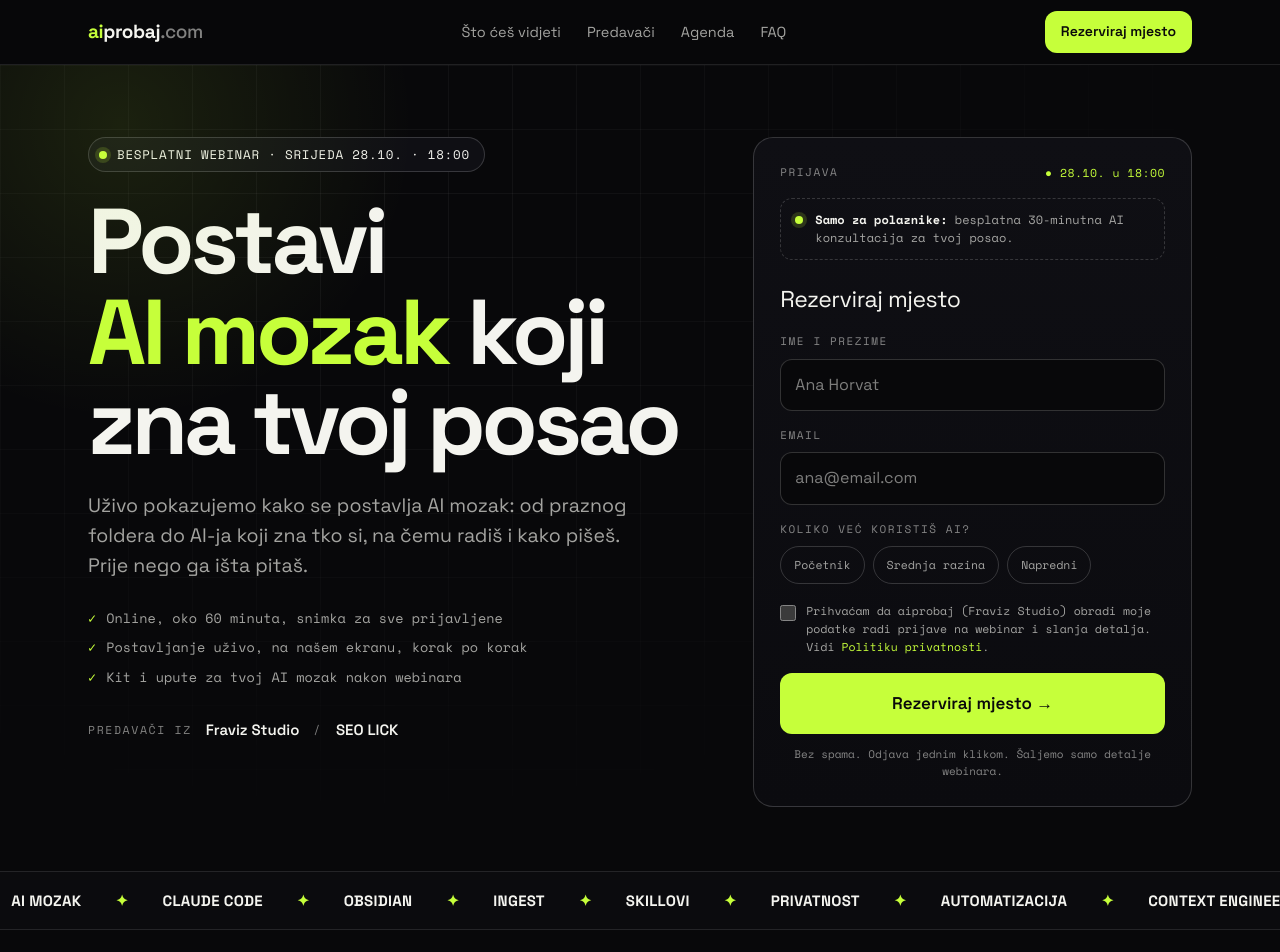
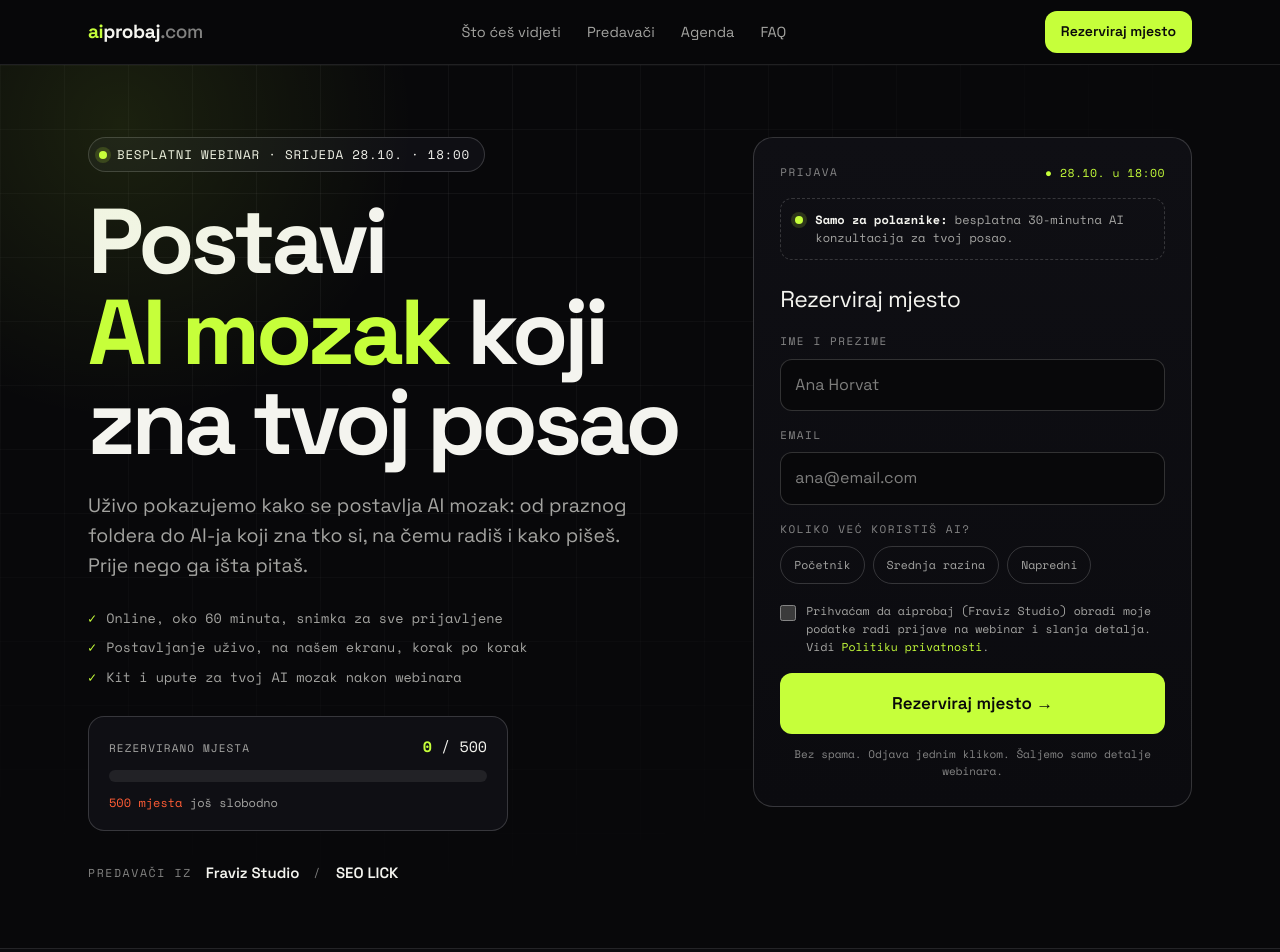
Before and after one commit to Smashzrrr/aiprobaj, a Next.js app: page /ai-mozak in a window 1280 px wide. Shown: the top 952 px of the page. Built offline with nearby package versions, Linux system fonts and the light colour scheme; no server answers.

Commit message:
Brojac /ai-mozak: 1-500, waitlist od 22.07. + ai-mozak prijave

```diff
--- a/app/ai-mozak/ai-mozak.css
+++ b/app/ai-mozak/ai-mozak.css
@@ -30,6 +30,15 @@
 .am .hero p.lead{margin-top:24px;max-width:560px;font-size:clamp(17px,2vw,19.5px);color:var(--ink-mut)}
 .am .checks{list-style:none;margin-top:26px;display:grid;gap:9px;font-family:var(--font-m);font-size:13.5px;color:var(--ink-mut)}
 .am .checks li:before{content:"✓";color:var(--accent);margin-right:10px}
+.am .spots{margin-top:28px;max-width:420px;background:var(--bg2);border:1px solid var(--line2);border-radius:16px;padding:18px 20px}
+.am .spots-row{display:flex;justify-content:space-between;align-items:baseline;margin-bottom:11px}
+.am .spots-l{font-family:var(--font-m);font-size:11px;letter-spacing:.1em;text-transform:uppercase;color:var(--ink-mut)}
+.am .spots-c{font-family:var(--font-m);font-size:15px;color:var(--ink)}
+.am .spots-n{color:var(--accent);font-weight:700}
+.am .spots-track{height:12px;border-radius:999px;background:rgba(255,255,255,.08);overflow:hidden}
+.am .spots-fill{height:100%;border-radius:999px;background:linear-gradient(90deg,var(--accent),#a6e400);transition:width .5s ease}
+.am .spots-t{margin-top:12px;font-family:var(--font-m);font-size:12px;color:var(--ink-mut)}
+.am .spots-hot{color:var(--hot,var(--accent))}
 .am .from{margin-top:30px;display:flex;align-items:center;gap:14px;font-family:var(--font-m);font-size:11.5px;letter-spacing:.14em;color:var(--ink-dim);text-transform:uppercase}
 .am .from b{font-family:var(--font-g);font-size:15px;letter-spacing:0;text-transform:none;color:var(--ink);font-weight:600}
 .am .card{background:linear-gradient(180deg,var(--bg2),#0b0b0f);border:1px solid var(--line2);border-radius:20px;padding:26px}
--- a/app/ai-mozak/page.tsx
+++ b/app/ai-mozak/page.tsx
@@ -2,6 +2,7 @@ import type { Metadata } from "next";
 import Image from "next/image";
 import Link from "next/link";
 import AiMozakForm from "@/components/AiMozakForm";
+import AiMozakSpots from "@/components/AiMozakSpots";
 import { AI_MOZAK } from "@/lib/webinar";
 import "./ai-mozak.css";
 
@@ -97,6 +98,7 @@ export default function AiMozakPage() {
               <li>Postavljanje uživo, na našem ekranu, korak po korak</li>
               <li>Kit i upute za tvoj AI mozak nakon webinara</li>
             </ul>
+            <AiMozakSpots />
             <div className="from">
               Predavači iz <b>Fraviz Studio</b> / <b>SEO LICK</b>
             </div>
--- /dev/null
+++ b/app/api/mjesta-ai-mozak/route.ts
@@ -0,0 +1,35 @@
+import { NextResponse } from "next/server";
+import { supabaseAdmin } from "@/lib/supabase";
+import { AI_MOZAK } from "@/lib/webinar";
+
+export const runtime = "nodejs";
+export const dynamic = "force-dynamic";
+
+// Brojac za /ai-mozak. Vraca samo broj, nikad podatke o prijavama.
+// Broji: izvor = "ai-mozak" (sve, bez datuma) + izvor = "waitlist" od
+// AI_MOZAK.waitlistFromISO. Email je jedinstven u tablici, nema duplikata.
+export async function GET() {
+  let taken = 0;
+  try {
+    const supabase = supabaseAdmin();
+    const { count, error } = await supabase
+      .from("prijave")
+      .select("*", { count: "exact", head: true })
+      .or(
+        `izvor.eq.${AI_MOZAK.slug},and(izvor.eq.waitlist,created_at.gte.${AI_MOZAK.waitlistFromISO})`,
+      );
+    if (!error && typeof count === "number") {
+      taken = count;
+    } else if (error) {
+      console.error("[mjesta-ai-mozak] count error:", error);
+    }
+  } catch (e) {
+    console.error("[mjesta-ai-mozak] threw:", e);
+  }
+  const total = AI_MOZAK.spotsTotal;
+  const display = Math.min(total, taken);
+  return NextResponse.json(
+    { taken: display, total, left: Math.max(0, total - display) },
+    { headers: { "Cache-Control": "public, max-age=30, s-maxage=30" } },
+  );
+}
--- /dev/null
+++ b/components/AiMozakSpots.tsx
@@ -0,0 +1,58 @@
+"use client";
+
+import { useEffect, useState } from "react";
+import { AI_MOZAK } from "@/lib/webinar";
+
+interface Mjesta {
+  taken: number;
+  total: number;
+  left: number;
+}
+
+// Brojac za /ai-mozak, isti izgled kao "urgency" brojac na glavnoj stranici:
+// "Rezervirano mjesta X / 500" + traka. Stil u ai-mozak.css (.am .spots*).
+export default function AiMozakSpots() {
+  const [m, setM] = useState<Mjesta>({
+    taken: 0,
+    total: AI_MOZAK.spotsTotal,
+    left: AI_MOZAK.spotsTotal,
+  });
+
+  useEffect(() => {
+    let alive = true;
+    fetch("/api/mjesta-ai-mozak")
+      .then((r) => r.json())
+      .then((d) => {
+        if (alive && d && typeof d.total === "number") setM(d);
+      })
+      .catch(() => {});
+    return () => {
+      alive = false;
+    };
+  }, []);
+
+  const pct = m.total > 0 ? Math.min(100, Math.round((m.taken / m.total) * 100)) : 0;
+
+  return (
+    <div className="spots">
+      <div className="spots-row">
+        <span className="spots-l">Rezervirano mjesta</span>
+        <span className="spots-c">
+          <span className="spots-n">{m.taken}</span> / {m.total}
+        </span>
+      </div>
+      <div className="spots-track">
+        <div className="spots-fill" style={{ width: `${pct}%` }} />
+      </div>
+      <div className="spots-t">
+        {m.left <= 0 ? (
+          <span className="spots-hot">Popunjeno</span>
+        ) : (
+          <>
+            <span className="spots-hot">{m.left} mjesta</span> još slobodno
+          </>
+        )}
+      </div>
+    </div>
+  );
+}
--- a/lib/webinar.ts
+++ b/lib/webinar.ts
@@ -37,4 +37,9 @@ export const AI_MOZAK = {
   datum: "28.10.",
   sat: "18:00",
   durationMin: 60,
+  // Brojac na /ai-mozak: skala 1-500. Broji prijave s izvorom "ai-mozak" plus
+  // listu cekanja (izvor "waitlist") od countFromISO nadalje. Email je u bazi
+  // jedinstven, pa ponovna prijava s /ai-mozak samo prebaci izvor i ne duplira.
+  spotsTotal: 500,
+  waitlistFromISO: "2026-07-22T17:00:00+02:00",
 } as const;
```
